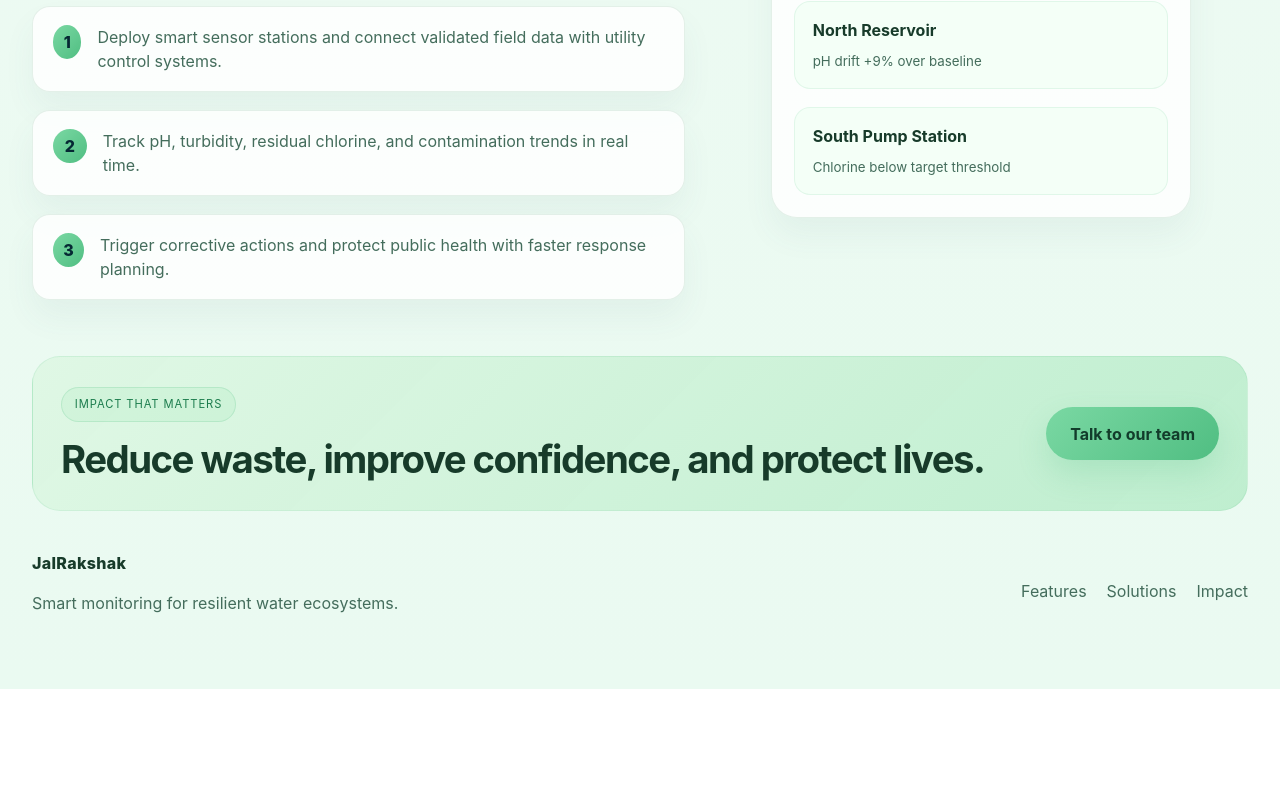
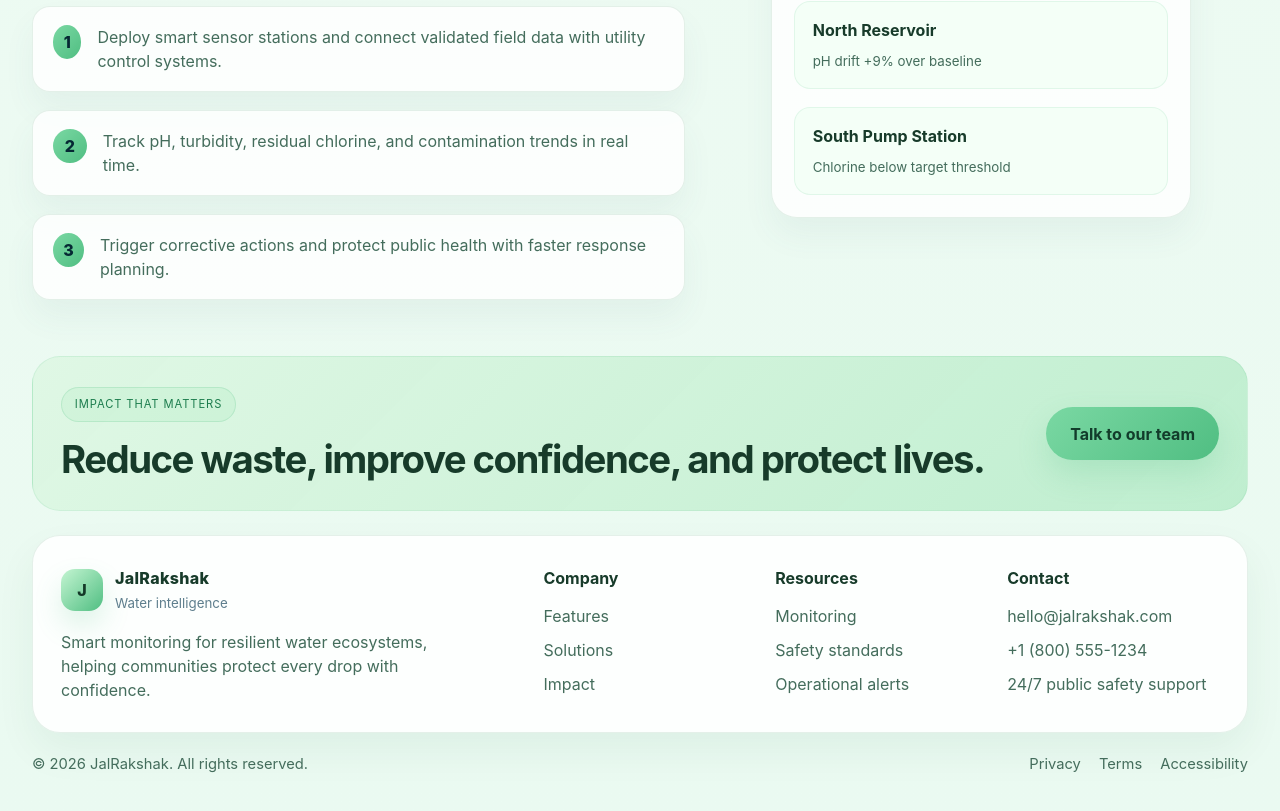
Before and after one commit to lokeshjhuria/JalRakshak, a React (Vite) app: page / in a window 1280 px wide. Shown: the part 2303-3114 px from the top of the page. Before the commit the page ends 2992 px from the top, so only its background shows below. Built offline with nearby package versions, Linux system fonts and the light colour scheme; no server answers.

Commit message:
Refactor footer layout and styles for improved aesthetics and usability

```diff
--- a/src/App.tsx
+++ b/src/App.tsx
@@ -754,14 +754,49 @@ function App() {
       </main>
 
       <footer id="contact" className="footer">
-        <div>
-          <span className="brand-name">JalRakshak</span>
-          <p>Smart monitoring for resilient water ecosystems.</p>
+        <div className="footer-card">
+          <div className="footer-brand-wrap">
+            <div className="brand-wrap">
+              <div className="brand-icon">J</div>
+              <div>
+                <span className="brand-name">JalRakshak</span>
+                <small>Water intelligence</small>
+              </div>
+            </div>
+            <p>Smart monitoring for resilient water ecosystems, helping communities protect every drop with confidence.</p>
+          </div>
+
+          <div className="footer-grid">
+            <div className="footer-column">
+              <h3>Company</h3>
+              <a href="#features">Features</a>
+              <a href="#solutions">Solutions</a>
+              <a href="#impact">Impact</a>
+            </div>
+
+            <div className="footer-column">
+              <h3>Resources</h3>
+              <a href="#">Monitoring</a>
+              <a href="#">Safety standards</a>
+              <a href="#">Operational alerts</a>
+            </div>
+
+            <div className="footer-column">
+              <h3>Contact</h3>
+              <a href="mailto:hello@jalrakshak.com">hello@jalrakshak.com</a>
+              <a href="tel:+18005551234">+1 (800) 555-1234</a>
+              <span>24/7 public safety support</span>
+            </div>
+          </div>
         </div>
-        <div className="footer-links">
-          <a href="#features">Features</a>
-          <a href="#solutions">Solutions</a>
-          <a href="#impact">Impact</a>
+
+        <div className="footer-bottom">
+          <span>© 2026 JalRakshak. All rights reserved.</span>
+          <div className="footer-meta">
+            <a href="#">Privacy</a>
+            <a href="#">Terms</a>
+            <a href="#">Accessibility</a>
+          </div>
         </div>
       </footer>
     </div>
--- a/src/index.css
+++ b/src/index.css
@@ -655,18 +655,77 @@ a {
 }
 
 .footer {
+  padding: 24px 0 12px;
+  color: var(--text);
+}
+
+.footer-card {
+  display: grid;
+  grid-template-columns: 1.2fr 1.8fr;
+  align-items: start;
+  gap: 32px;
+  padding: 30px 28px;
+  border: 1px solid var(--line);
+  border-radius: 28px;
+  background: rgba(255, 255, 255, 0.88);
+  box-shadow: 0 18px 40px rgba(22, 85, 59, 0.06);
+}
+
+.footer-brand-wrap {
+  display: grid;
+  gap: 16px;
+}
+
+.footer-brand-wrap p {
+  margin: 0;
+  max-width: 420px;
+  color: var(--muted);
+}
+
+.footer-grid {
+  display: grid;
+  grid-template-columns: repeat(3, minmax(130px, 1fr));
+  gap: 20px;
+}
+
+.footer-column {
+  display: grid;
+  gap: 10px;
+  color: var(--muted);
+}
+
+.footer-column h3 {
+  margin: 0 0 4px;
+  color: var(--text);
+  font-size: 1rem;
+}
+
+.footer-column a,
+.footer-column span,
+.footer-meta a {
+  color: var(--muted);
+  transition: color 0.18s ease;
+}
+
+.footer-column a:hover,
+.footer-meta a:hover {
+  color: var(--primary-deep);
+}
+
+.footer-bottom {
   display: flex;
   align-items: center;
   justify-content: space-between;
   gap: 20px;
-  padding: 40px 0 10px;
-  color: var(--text);
+  padding-top: 20px;
+  color: var(--muted);
+  font-size: 0.92rem;
 }
 
-.footer-links {
+.footer-meta {
   display: flex;
-  gap: 20px;
-  color: var(--muted);
+  align-items: center;
+  gap: 18px;
 }
 
 .auth-shell {
@@ -809,7 +868,6 @@ a {
   .topbar,
   .nav,
   .dashboard-topbar,
-  .footer,
   .cta-banner,
   .split-section,
   .hero,
@@ -826,7 +884,8 @@ a {
   }
 
   .nav,
-  .dashboard-actions {
+  .dashboard-actions,
+  .footer-meta {
     gap: 14px;
     flex-wrap: wrap;
   }
@@ -836,7 +895,9 @@ a {
   .feature-grid,
   .dashboard-grid,
   .info-grid,
-  .standards-grid {
+  .standards-grid,
+  .footer-grid,
+  .footer-card {
     grid-template-columns: 1fr;
   }
 
@@ -846,8 +907,12 @@ a {
   }
 
   .cta-banner,
-  .footer {
+  .footer-bottom {
     align-items: flex-start;
+  }
+
+  .footer-bottom {
+    flex-direction: column;
   }
 }
 
```
Also changed, not shown: package.json (line endings or trailing spaces).
